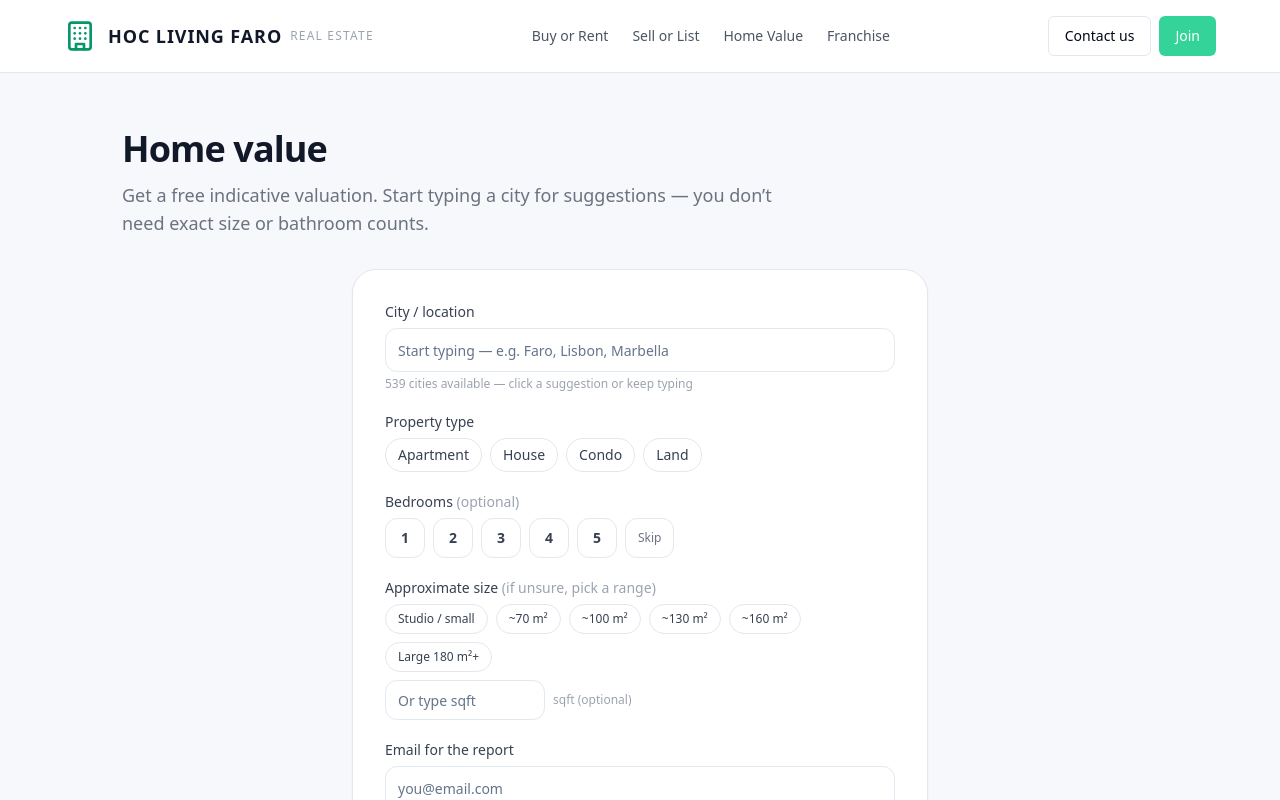
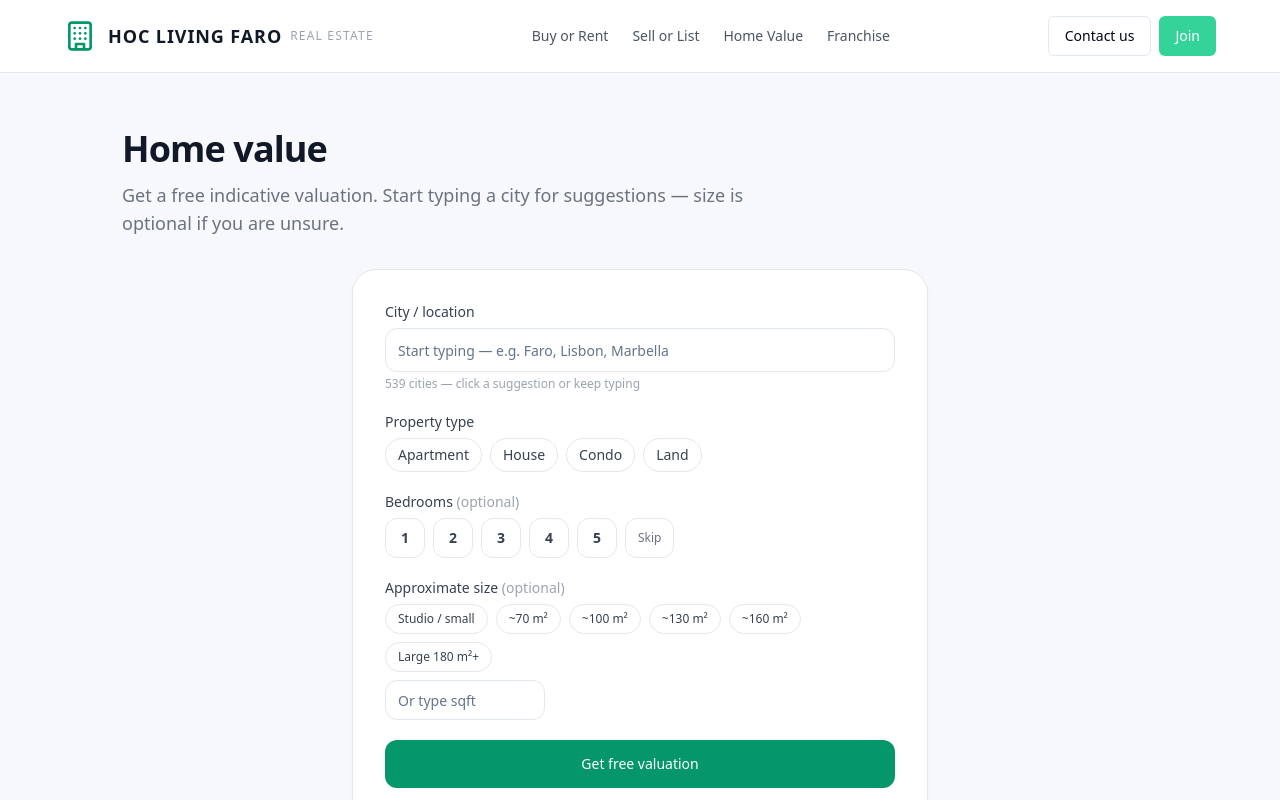
Before and after one commit to Dpehect/HOC-living-Faro-Real-Estate-App-3-Platforms-Active, a React (Vite) app in the folder Web/: page /home-value in a window 1280 px wide. Shown: the top 800 px of the page. Built offline with nearby package versions, Linux system fonts and the light colour scheme.

Commit message:
home value no email

```diff
--- a/Web/src/pages/home-value-page.tsx
+++ b/Web/src/pages/home-value-page.tsx
@@ -27,7 +27,6 @@ export default function HomeValuePage() {
 	const [propertyType, setPropertyType] = useState('');
 	const [bedrooms, setBedrooms] = useState<number | ''>('');
 	const [size, setSize] = useState<number | ''>('');
-	const [email, setEmail] = useState('');
 	const [result, setResult] = useState<string | null>(null);
 	const cityWrapRef = useRef<HTMLDivElement>(null);
 
@@ -54,10 +53,18 @@ export default function HomeValuePage() {
 			condo: 260000,
 			land: 120000,
 		};
-		let base = baseByType[propertyType] || 250000;
-		const cityBoost = ['Lisbon', 'Cascais', 'Madrid', 'Barcelona', 'Marbella', 'Porto', 'Faro', 'Lagos', 'Albufeira'].includes(
-			city.trim()
-		)
+		const base = baseByType[propertyType] || 250000;
+		const cityBoost = [
+			'Lisbon',
+			'Cascais',
+			'Madrid',
+			'Barcelona',
+			'Marbella',
+			'Porto',
+			'Faro',
+			'Lagos',
+			'Albufeira',
+		].includes(city.trim())
 			? 1.25
 			: 1;
 		const bedFactor = 1 + (Number(bedrooms) || 2) * 0.08;
@@ -71,7 +78,7 @@ export default function HomeValuePage() {
 	return (
 		<PageShell
 			title="Home value"
-			subtitle="Get a free indicative valuation. Start typing a city for suggestions — you don’t need exact size or bathroom counts."
+			subtitle="Get a free indicative valuation. Start typing a city for suggestions — size is optional if you are unsure."
 		>
 			<div className="mx-auto max-w-xl rounded-3xl border border-gray-200 bg-white p-6 shadow-sm md:p-8">
 				{result ? (
@@ -102,7 +109,6 @@ export default function HomeValuePage() {
 							estimate();
 						}}
 					>
-						{/* City autocomplete */}
 						<div ref={cityWrapRef} className="relative">
 							<label className="mb-1.5 block text-sm font-medium text-gray-700">City / location</label>
 							<Input
@@ -136,11 +142,10 @@ export default function HomeValuePage() {
 								</ul>
 							)}
 							<p className="mt-1 text-xs text-gray-400">
-								{ (citiesList as string[]).length } cities available — click a suggestion or keep typing
+								{(citiesList as string[]).length} cities — click a suggestion or keep typing
 							</p>
 						</div>
 
-						{/* Property type chips */}
 						<div>
 							<label className="mb-1.5 block text-sm font-medium text-gray-700">Property type</label>
 							<div className="flex flex-wrap gap-2">
@@ -161,7 +166,6 @@ export default function HomeValuePage() {
 							</div>
 						</div>
 
-						{/* Bedrooms chips */}
 						<div>
 							<label className="mb-1.5 block text-sm font-medium text-gray-700">
 								Bedrooms <span className="font-normal text-gray-400">(optional)</span>
@@ -184,17 +188,16 @@ export default function HomeValuePage() {
 								<button
 									type="button"
 									onClick={() => setBedrooms('')}
-									className="rounded-xl border border-gray-200 px-3 text-xs text-gray-500 hover:border-primary/40"
+									className="rounded-xl border border-gray-200 px-3 text-xs text-gray-500"
 								>
 									Skip
 								</button>
 							</div>
 						</div>
 
-						{/* Size presets */}
 						<div>
 							<label className="mb-1.5 block text-sm font-medium text-gray-700">
-								Approximate size <span className="font-normal text-gray-400">(if unsure, pick a range)</span>
+								Approximate size <span className="font-normal text-gray-400">(optional)</span>
 							</label>
 							<div className="flex flex-wrap gap-2">
 								{SIZE_PRESETS.map((s) => (
@@ -212,28 +215,13 @@ export default function HomeValuePage() {
 									</button>
 								))}
 							</div>
-							<div className="mt-2 flex items-center gap-2">
-								<Input
-									type="number"
-									min={0}
-									placeholder="Or type sqft"
-									value={size === '' ? '' : size}
-									onChange={(e) => setSize(e.target.value ? Number(e.target.value) : '')}
-									className="h-10 max-w-[160px] rounded-xl"
-								/>
-								<span className="text-xs text-gray-400">sqft (optional)</span>
-							</div>
-						</div>
-
-						<div>
-							<label className="mb-1.5 block text-sm font-medium text-gray-700">Email for the report</label>
 							<Input
-								type="email"
-								placeholder="you@email.com"
-								required
-								value={email}
-								onChange={(e) => setEmail(e.target.value)}
-								className="h-11 rounded-xl"
+								type="number"
+								min={0}
+								placeholder="Or type sqft"
+								value={size === '' ? '' : size}
+								onChange={(e) => setSize(e.target.value ? Number(e.target.value) : '')}
+								className="mt-2 h-10 max-w-[160px] rounded-xl"
 							/>
 						</div>
 
```
